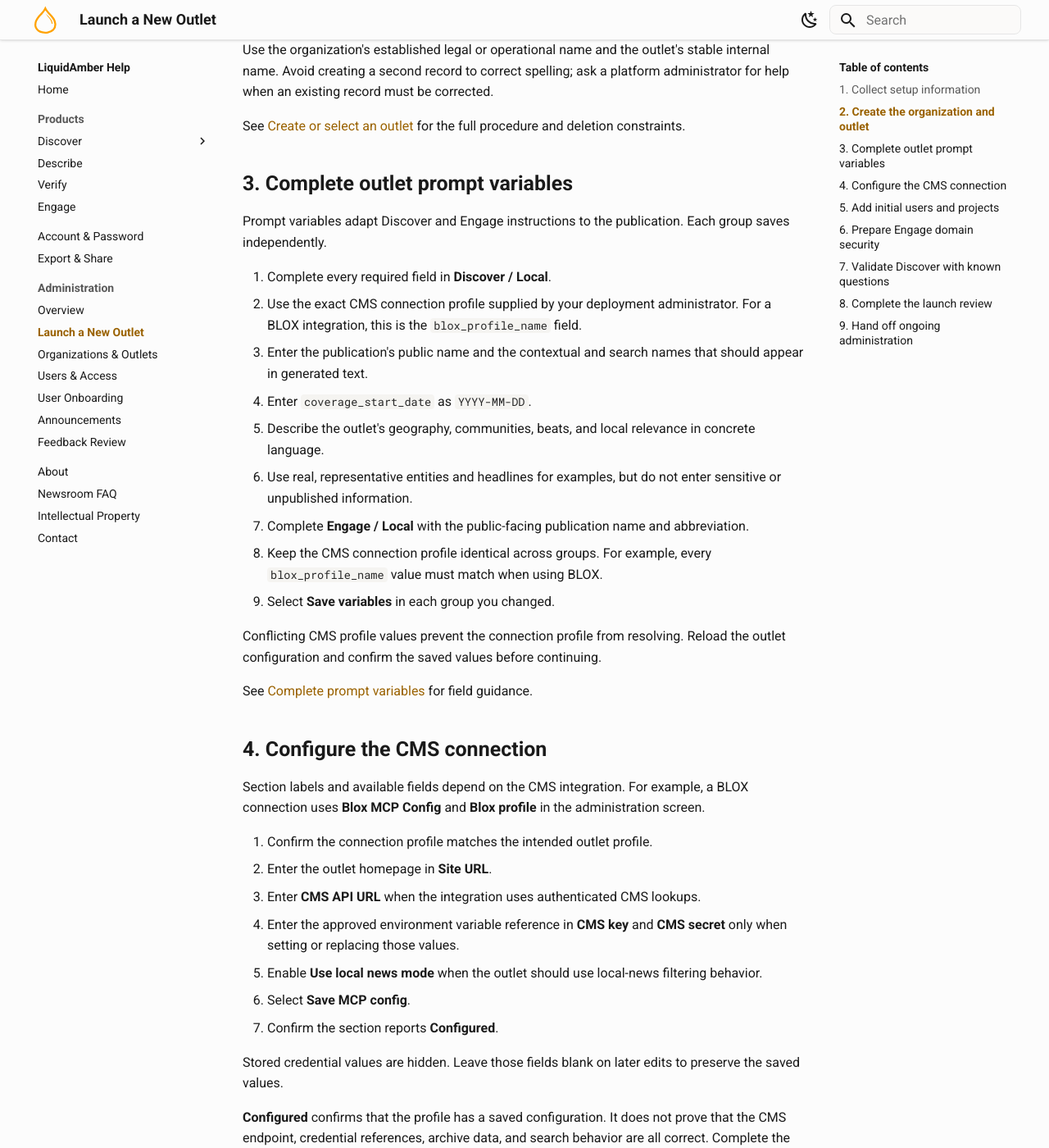
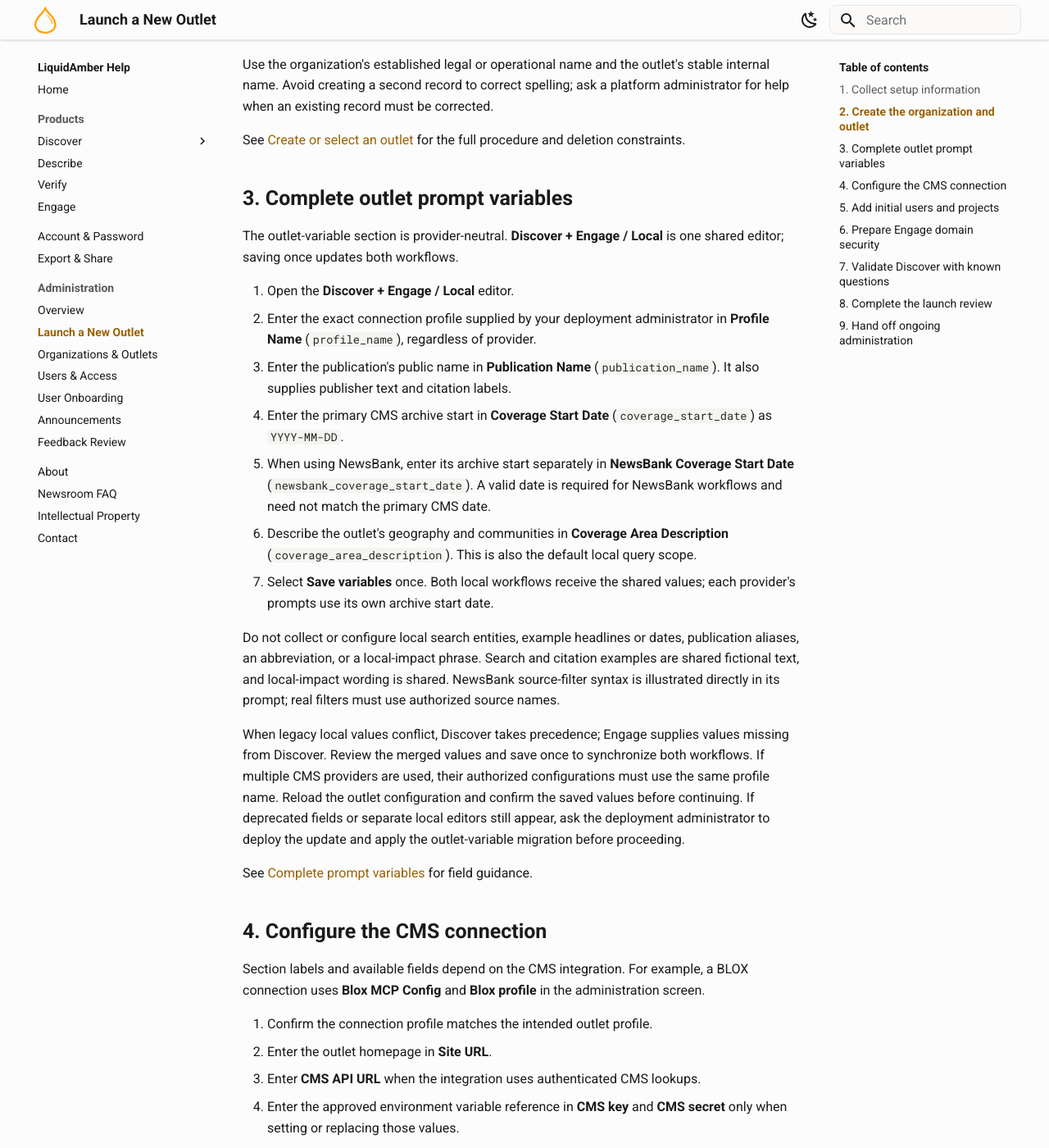
Before and after one commit to benoitmarsot/codechat-help, an MkDocs documentation site: the page built from docs/admin-outlet-launch-checklist.md, in a window 1280 px wide and 1400 px high, scrolled down 1152 px. Shown: the whole window at 82% size. Built offline with MkDocs 1.6.1 and Material for MkDocs 9.7.7, drawn with Linux system fonts in a browser that asks for light colours; some of the changed text lies outside the part shown.

Commit message:
New simplify outlets variables doc.

````diff
--- a/docs/admin-outlet-launch-checklist.md
+++ b/docs/admin-outlet-launch-checklist.md
@@ -10,14 +10,13 @@ Gather the following before creating records:
 
 - organization name;
 - outlet name and public-facing publication name;
-- CMS connection profile name or slug;
+- shared connection `profile_name`, as configured for each archive provider the outlet uses;
 - public site URL;
 - CMS API URL, when authenticated CMS lookups are required;
 - deployment-managed environment variable references for the CMS key and secret;
-- earliest reliable archive coverage date;
-- coverage area, communities, local beats, and a short local-impact phrase;
-- representative people, organizations, topics, headlines, and dates for prompt examples;
-- NewsBank profile and source filter, when that source is part of the outlet configuration;
+- earliest reliable primary CMS archive date and, when used, the independent NewsBank archive date;
+- coverage geography and communities for `coverage_area_description`;
+- authorized NewsBank source names, when actual source filtering is required (not an outlet prompt variable);
 - approved development, staging, preview, and production domains for Engage;
 - initial administrator and user names, email addresses, and roles; and
 - several questions whose answers and source articles are already known.
@@ -38,19 +37,19 @@ See [Create or select an outlet](admin-outlets.md#create-or-select-an-outlet) fo
 
 ## 3. Complete outlet prompt variables
 
-Prompt variables adapt Discover and Engage instructions to the publication. Each group saves independently.
+The outlet-variable section is provider-neutral. **Discover + Engage / Local** is one shared editor; saving once updates both workflows.
 
-1. Complete every required field in **Discover / Local**.
-2. Use the exact CMS connection profile supplied by your deployment administrator. For a BLOX integration, this is the `blox_profile_name` field.
-3. Enter the publication's public name and the contextual and search names that should appear in generated text.
-4. Enter `coverage_start_date` as `YYYY-MM-DD`.
-5. Describe the outlet's geography, communities, beats, and local relevance in concrete language.
-6. Use real, representative entities and headlines for examples, but do not enter sensitive or unpublished information.
-7. Complete **Engage / Local** with the public-facing publication name and abbreviation.
-8. Keep the CMS connection profile identical across groups. For example, every `blox_profile_name` value must match when using BLOX.
-9. Select **Save variables** in each group you changed.
+1. Open the **Discover + Engage / Local** editor.
+2. Enter the exact connection profile supplied by your deployment administrator in **Profile Name** (`profile_name`), regardless of provider.
+3. Enter the publication's public name in **Publication Name** (`publication_name`). It also supplies publisher text and citation labels.
+4. Enter the primary CMS archive start in **Coverage Start Date** (`coverage_start_date`) as `YYYY-MM-DD`.
+5. When using NewsBank, enter its archive start separately in **NewsBank Coverage Start Date** (`newsbank_coverage_start_date`). A valid date is required for NewsBank workflows and need not match the primary CMS date.
+6. Describe the outlet's geography and communities in **Coverage Area Description** (`coverage_area_description`). This is also the default local query scope.
+7. Select **Save variables** once. Both local workflows receive the shared values; each provider's prompts use its own archive start date.
 
-Conflicting CMS profile values prevent the connection profile from resolving. Reload the outlet configuration and confirm the saved values before continuing.
+Do not collect or configure local search entities, example headlines or dates, publication aliases, an abbreviation, or a local-impact phrase. Search and citation examples are shared fictional text, and local-impact wording is shared. NewsBank source-filter syntax is illustrated directly in its prompt; real filters must use authorized source names.
+
+When legacy local values conflict, Discover takes precedence; Engage supplies values missing from Discover. Review the merged values and save once to synchronize both workflows. If multiple CMS providers are used, their authorized configurations must use the same profile name. Reload the outlet configuration and confirm the saved values before continuing. If deprecated fields or separate local editors still appear, ask the deployment administrator to deploy the update and apply the outlet-variable migration before proceeding.
 
 See [Complete prompt variables](admin-outlets.md#complete-prompt-variables) for field guidance.
 
--- a/docs/admin-outlets.md
+++ b/docs/admin-outlets.md
@@ -24,31 +24,58 @@ Both actions require confirmation. Resolve dependencies instead of deleting acti
 
 ## Configure an outlet
 
-After you select an outlet, its prompt-variable groups, CMS connection configuration, and Engage security configuration load together. **Reload outlet config** discards unsaved field changes and reloads the saved values.
+After you select an outlet, its prompt-variable groups, CMS connection configuration, and Engage security configuration load together. The outlet variables appear first, followed by connection settings and Engage security. **Reload outlet config** discards unsaved field changes and reloads the saved values.
 
 For a new outlet, use this order:
 
-1. Complete and save each prompt-variable group.
+1. Complete and save the shared **Discover + Engage / Local** variables and any other required prompt-variable groups.
 2. Verify the resolved outlet profile and save the CMS connection configuration.
 3. Add allowed Engage domains, then enable enforcement when the list is ready.
 
 ## Complete prompt variables
 
-Prompt variables insert outlet-specific language and examples into Discover and Engage instructions. Groups are saved independently, so select **Save variables** in every group you change.
+Outlet variables supply publication identity, archive coverage, and the connection profile. This section is provider-neutral: use the same variable names whether the selected archive provider is BLOX, NewsBank, or another supported integration.
 
-![Discover Local prompt variables for an outlet](images/admin/outlet-discover-local-variables.png)
+**Discover + Engage / Local** is one shared editor for both workflows. It contains five variables:
 
-The **Discover / Local** group includes the CMS connection profile, publication naming, archive coverage, local geography and focus, sample search entities, and citation examples. Complete values with real outlet terminology. Enter dates as `YYYY-MM-DD`.
+![Shared Discover and Engage Local outlet variables with independent primary CMS and NewsBank archive start dates](images/admin/outlet-discover-engage-local-variables.png)
 
-![Engage Local prompt variables for an outlet](images/admin/outlet-engage-local-variables.png)
+The screenshot shows matching archive dates, but the fields are independent. Enter
+each provider's actual coverage start date; they do not need to match.
 
-The **Engage / Local** group supplies the profile and publication names used in public-facing responses. Keep the CMS connection profile consistent anywhere it appears. Conflicting profile values prevent the connection configuration from resolving.
+| UI field | Variable | What to enter |
+|---|---|---|
+| **Coverage Start Date** | `coverage_start_date` | First date with available primary CMS archive coverage, as `YYYY-MM-DD`. |
+| **NewsBank Coverage Start Date** | `newsbank_coverage_start_date` | Independent first date with available NewsBank archive coverage, as `YYYY-MM-DD`. |
+| **Coverage Area Description** | `coverage_area_description` | Geography and communities covered; also the default scope for local questions. |
+| **Publication Name** | `publication_name` | Public-facing publication name, used for responses, publisher text, and citation labels. |
+| **Profile Name** | `profile_name` | Exact connection profile name supplied by the deployment administrator, regardless of provider. |
+
+For example:
+
+```json
+{
+  "coverage_start_date": "2004-12-08",
+  "newsbank_coverage_start_date": "1990-01-01",
+  "coverage_area_description": "Easton, Talbot County, and nearby counties on Maryland's Eastern Shore",
+  "publication_name": "The Star Democrat",
+  "profile_name": "star-democrat"
+}
+```
+
+Select **Save variables** once to update Discover and Engage together. Publication identity, coverage geography, and profile name are shared. The two archive dates are independent: primary CMS prompts use **Coverage Start Date**, while NewsBank prompts use **NewsBank Coverage Start Date**. Changing either date does not change the other. A valid NewsBank date is required before starting a NewsBank workflow; do not assume its archive begins at the same time as the primary CMS.
+
+Other prompt-variable groups remain separate. When legacy Discover/Engage values conflict, the editor uses the non-empty Discover value; Engage supplies values missing from Discover. Saving writes the selected values to both workflows. If the outlet uses more than one CMS provider, the profile name must match each provider's authorized configuration.
+
+Search and citation examples are shared fictional prompt text, not outlet fields. You do not need publication aliases, a separate citation abbreviation, local example entities or headlines, a local-impact phrase, or provider-specific profile variables. NewsBank's source-filter example is included in the prompt to teach syntax; its fictional source names must not be used for a real search.
+
+If older fields or separate local editors still appear, ask the deployment administrator to deploy the shared-editor update, apply the outlet-variable migration, and refresh the page. The migration initializes the NewsBank date once from the previously shared date when no NewsBank-specific value exists. Verify it against the actual NewsBank archive; later changes remain independent. Do not fill deprecated fields to work around an outdated configuration.
 
 Project prompt choices must also match their source connections. See [Prompt Subtypes and Flavors](discover-prompt-options.md#connected-tools-and-configuration) for CMS archive, NewsBank, international, and Deep Search requirements.
 
 ## Configure the CMS connection
 
-The CMS connection settings connect the selected outlet profile to its public site and, when used, its authenticated CMS endpoint. Section labels and available fields depend on the integration.
+The CMS connection settings connect the selected outlet profile to its public site and, when used, its authenticated CMS endpoint. The current **Blox MCP Config** card edits the BLOX integration only; it is separate from the provider-neutral outlet variables and does not configure NewsBank or other providers.
 
 ![Blox MCP configuration for the selected outlet](images/admin/outlet-blox-mcp-config.png)
 
````
Also changed, not shown: docs/images/admin/outlet-discover-engage-local-variables.png (added), 1 other file.
